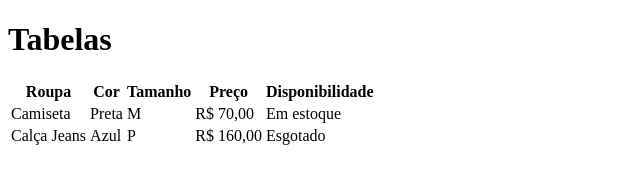
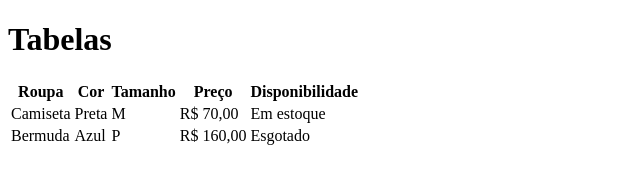
Before and after one commit to LawzinnGi/aula-tabelas-html-basico, a plain HTML site: page index.html in a window 1280 px wide. Shown: the whole page, without its empty margins (0-640 px from the left). Drawn offline with Linux system fonts and the light colour scheme.

Commit message:
Trocado de Calça Jeans Para Bermuda

```diff
--- a/index.html
+++ b/index.html
@@ -24,7 +24,7 @@
             <td>R$ 70,00</td>
             <td>Em estoque</td>
         </tr>
-        <tr><td>Calça Jeans</td>
+        <tr><td>Bermuda</td>
             <td>Azul</td>
             <td>P</td>
             <td>R$ 160,00</td>
```
